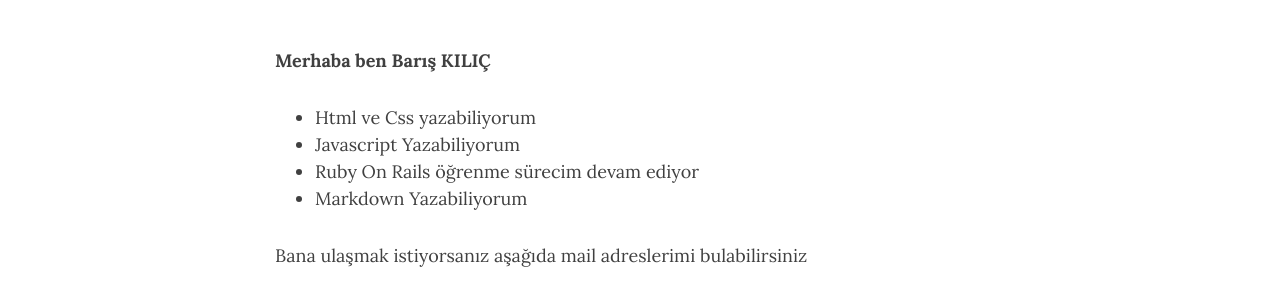
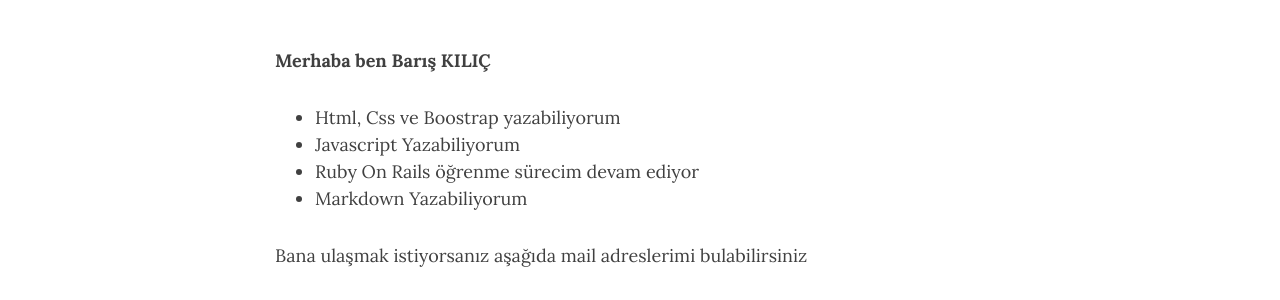
Before and after one commit to bkilic11/bkilic11.github.io, a Jekyll site: the page built from aboutme.md, in a window 1280 px wide and 1127 px high. Shown: the part 505-805 px from the top of the window. Built offline with Jekyll 4.4.1, drawn with Linux system fonts in a browser that asks for light colours; nearby versions of some CDN libraries; comment, search, counter and statistics services are not loaded.

Commit message:
file updated

```diff
--- a/aboutme.md
+++ b/aboutme.md
@@ -7,7 +7,7 @@ subtitle:
 
 **Merhaba ben Barış KILIÇ**
 
-- Html ve Css yazabiliyorum
+- Html, Css ve Boostrap yazabiliyorum
 - Javascript Yazabiliyorum
 - Ruby On Rails öğrenme sürecim devam ediyor
 - Markdown Yazabiliyorum
```
